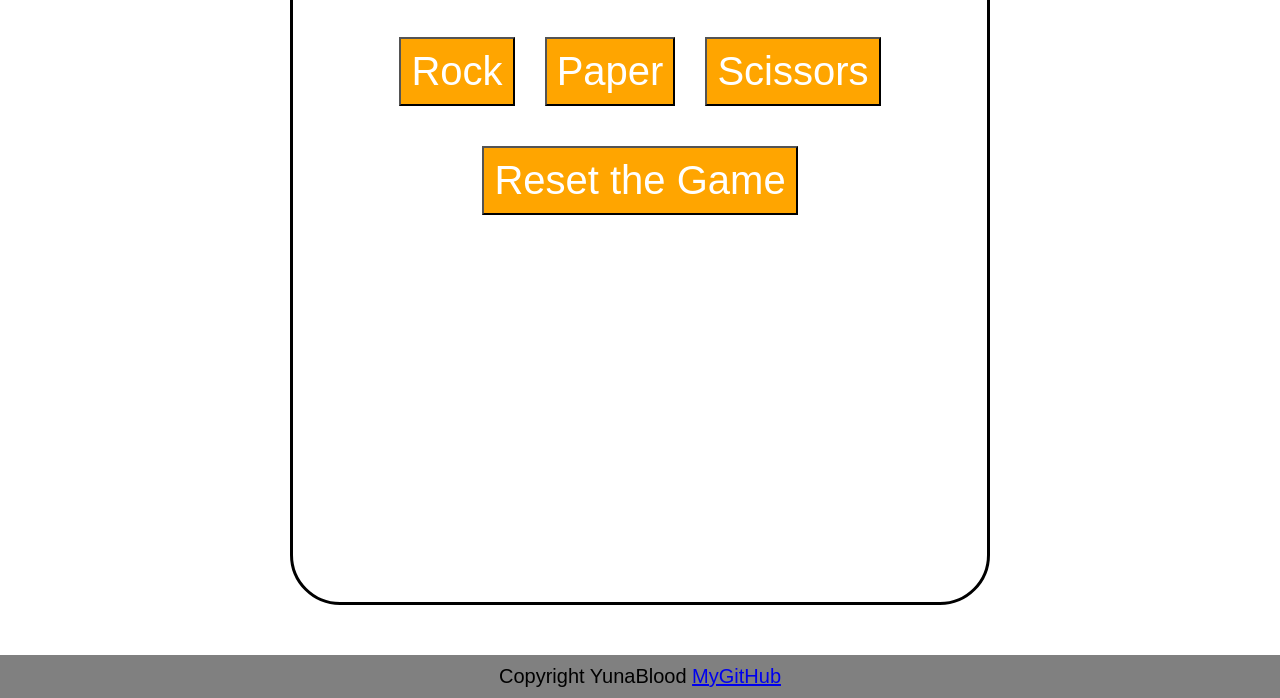
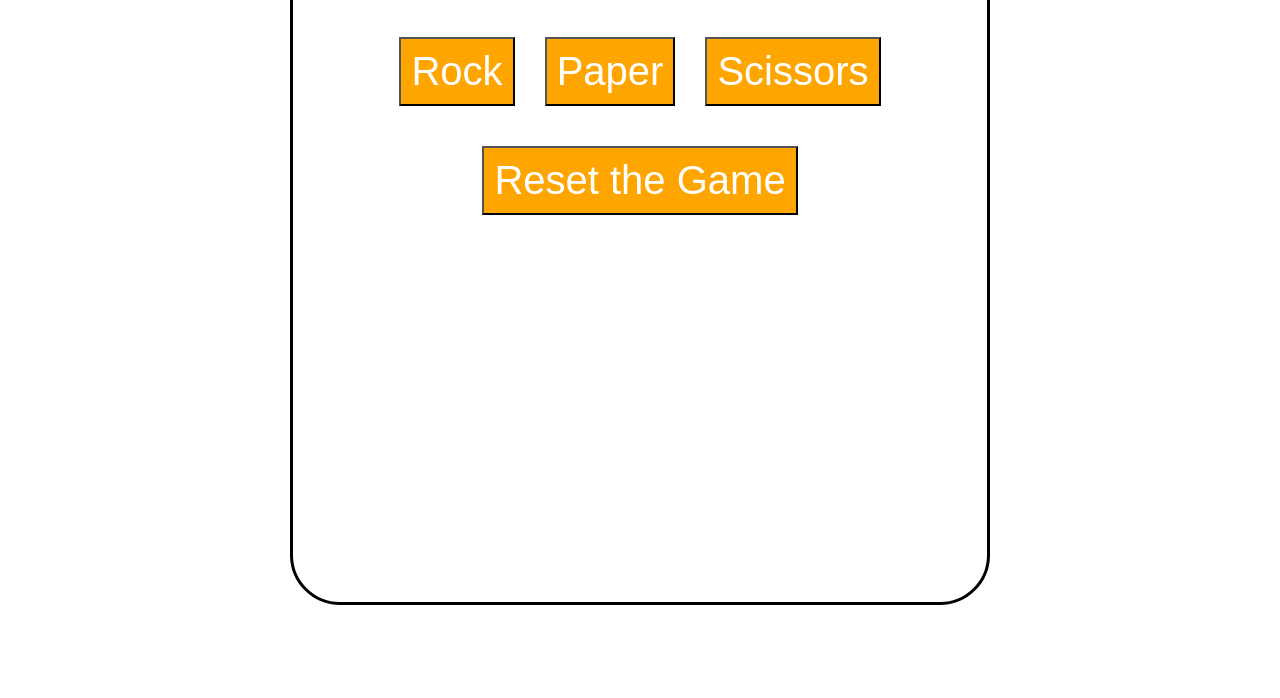
Before and after one commit to YunaBlood/Rock-Paper-Scissors, a plain HTML site: page index.html in a window 1280 px wide. Shown: the part 145-843 px from the top of the page. After the commit the page ends 800 px from the top, so only its background shows below. Drawn offline with Linux system fonts and the light colour scheme.

Commit message:
Removed footer and header from css and html
Not necessary anymore and was making the page scroll which was not good

```diff
--- a/index.html
+++ b/index.html
@@ -9,7 +9,6 @@
 </head>
 <body>
     <div class="container">
-        <header></header>
         <main class="rps-main">
             <h1 class="rps-title">Rock Paper Scissors</h1>
         <div class="rps-score">
@@ -31,10 +30,5 @@
         </div>
         </main>
     </div>
-    <footer>
-        <span>Copyright YunaBlood
-            <a href="https://github.com/YunaBlood">MyGitHub</a>
-        </span>
-    </footer>
 </body>
 </html>
--- a/style.css
+++ b/style.css
@@ -60,13 +60,6 @@ button{
     display: flex;
 }
 
-footer{
-    font-size: 20px;
-    text-align: center;
-    padding: 10px;
-    background-color: gray;
-}
-
 .round-result{
     font-size: 20px;
     text-align: center;
```
